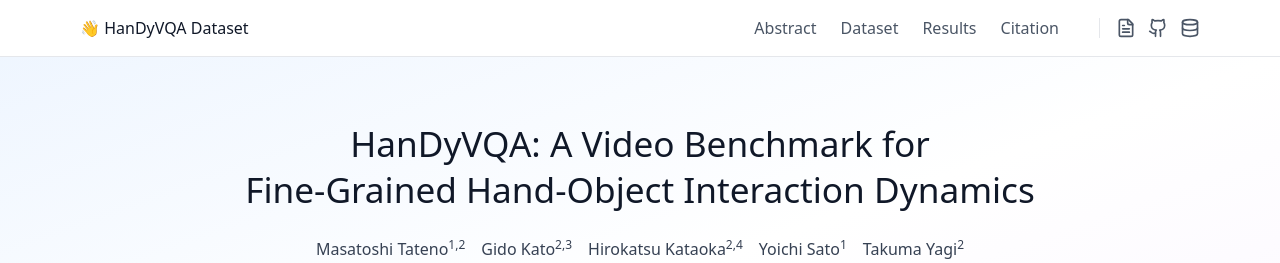
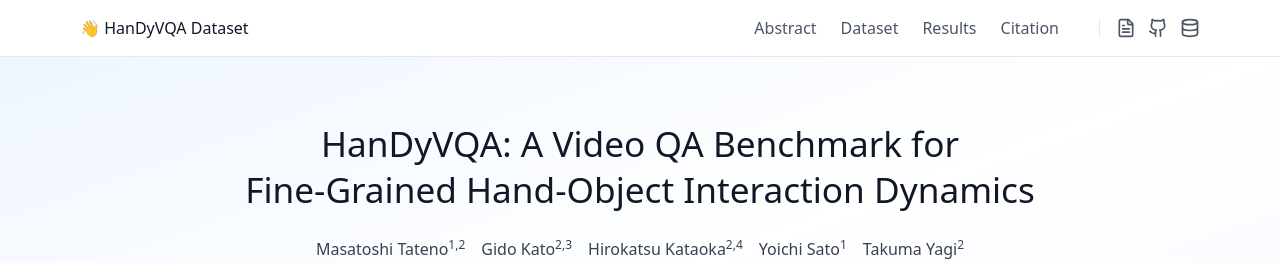
Before and after one commit to MasaTate/HanDyVQA-project-page, a React (Vite) app: page / in a window 1280 px wide. Shown: the top 263 px of the page. Built offline with nearby package versions, Linux system fonts and the light colour scheme.

Commit message:
revise title

```diff
--- a/src/components/Hero.tsx
+++ b/src/components/Hero.tsx
@@ -10,7 +10,7 @@ export function Hero() {
             {/* <span>CVPR 2026</span> */}
           {/* </div> */}
           <h1 className="hero-title text-gray-900 mb-6">
-            HanDyVQA: A Video Benchmark for
+            HanDyVQA: A Video QA Benchmark for
             <br />
             Fine-Grained Hand-Object Interaction Dynamics
           </h1>
```
Also changed, not shown: 2 other files (tests, documents, lock files or other folders).
